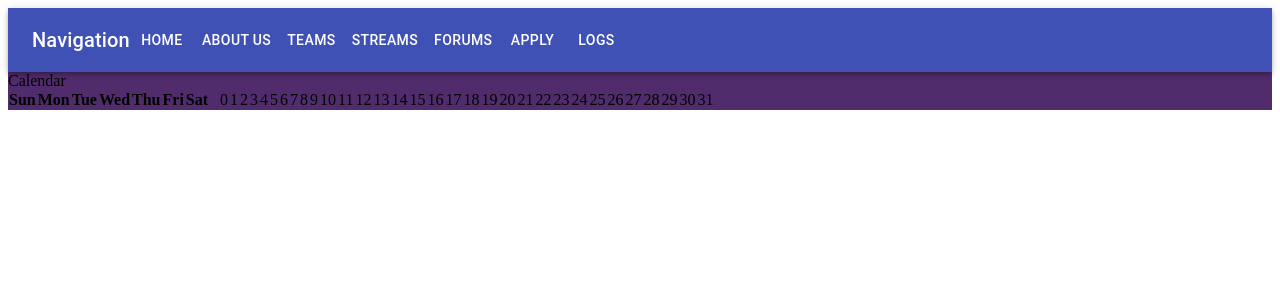
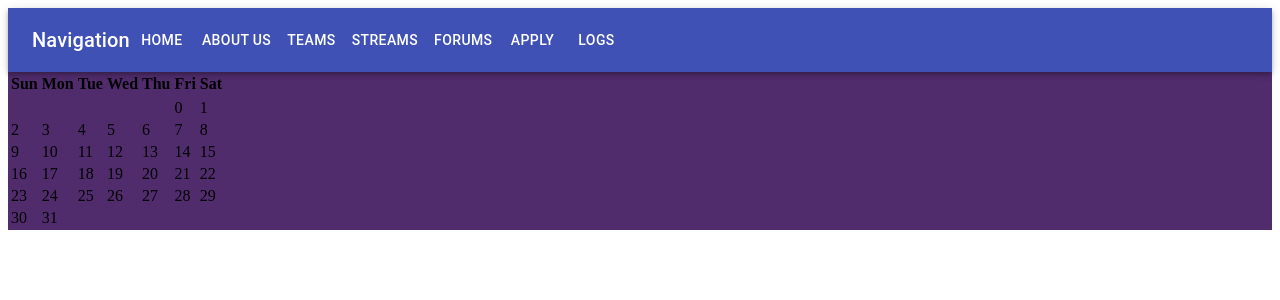
Before and after one commit to bzargesg/Grainspars, a React app: page / in a window 1280 px wide. Shown: the top 300 px of the page. Built offline with nearby package versions, Linux system fonts and the light colour scheme.

Commit message:
finish calendar

```diff
--- a/src/components/Calendar/Calendar.tsx
+++ b/src/components/Calendar/Calendar.tsx
@@ -31,10 +31,28 @@ export const Calendar = (props) => {
             </td>
         );
     }
+    var totalMonthDays = [...blanks, ...daysInMonthArr];
+    let rows = [];
+    let cells = [];
+    totalMonthDays.map((row, i) => {
+        if (i % 7 !== 0) {
+            cells.push(row);
+        } else {
+            rows.push(cells);
+            cells = [];
+            cells.push(row);
+        }
+        if (i === totalMonthDays.length - 1) {
+            rows.push(cells);
+        }
+    });
+    var daysinmonth = rows.map((d, i) => {
+        return <tr>{d}</tr>;
+    });
 
     return (
-        <div>
-            Calendar
+        <table className="calendar-day">
+            <thead>
                 {weekdayshort.map((day) => {
                     return (
                         <th key={day} className="week-day">
@@ -42,8 +60,12 @@ export const Calendar = (props) => {
                         </th>
                     );
                 })}
-            {blanks.map((blank) => blank)}
-            {daysInMonthArr.map((daysInMonth) => daysInMonth)}
-        </div>
+            </thead>
+            <tbody>
+                {rows.map((d) => (
+                    <tr>{d}</tr>
+                ))}
+            </tbody>
+        </table>
     );
 };
```
Lines whose indentation alone changed are shown as unchanged.
